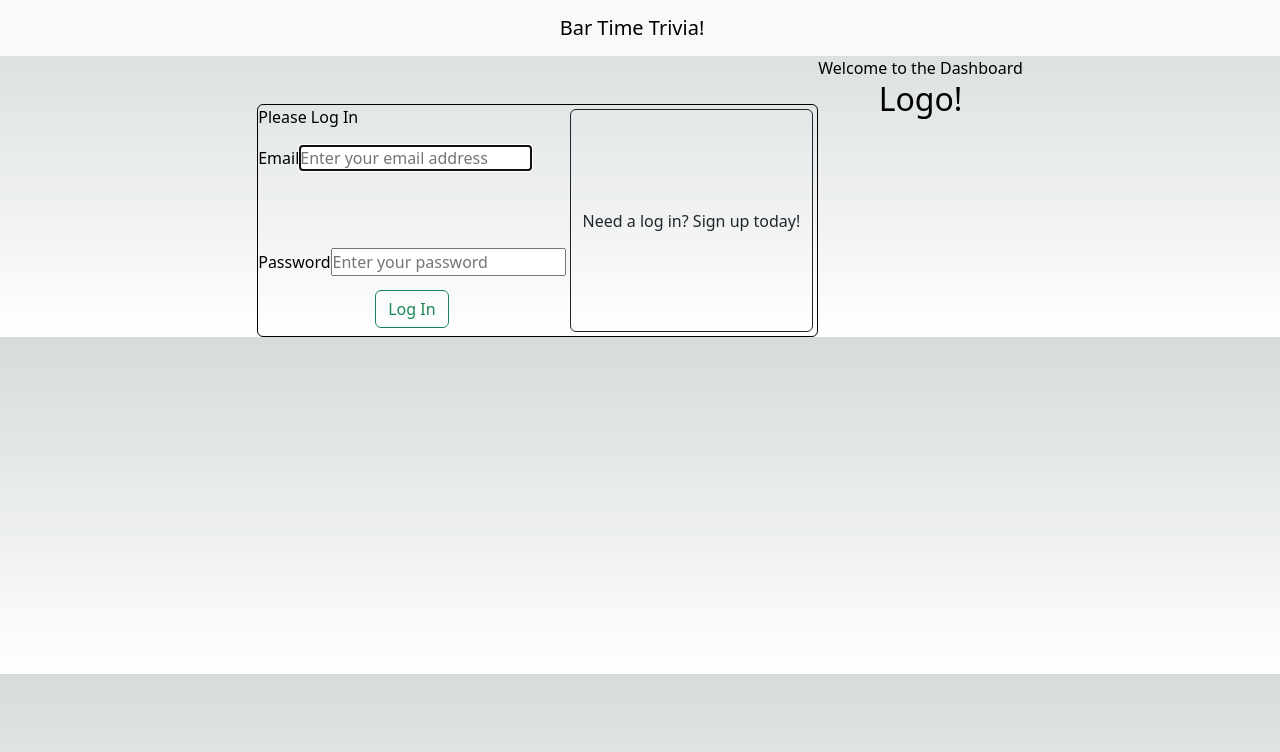
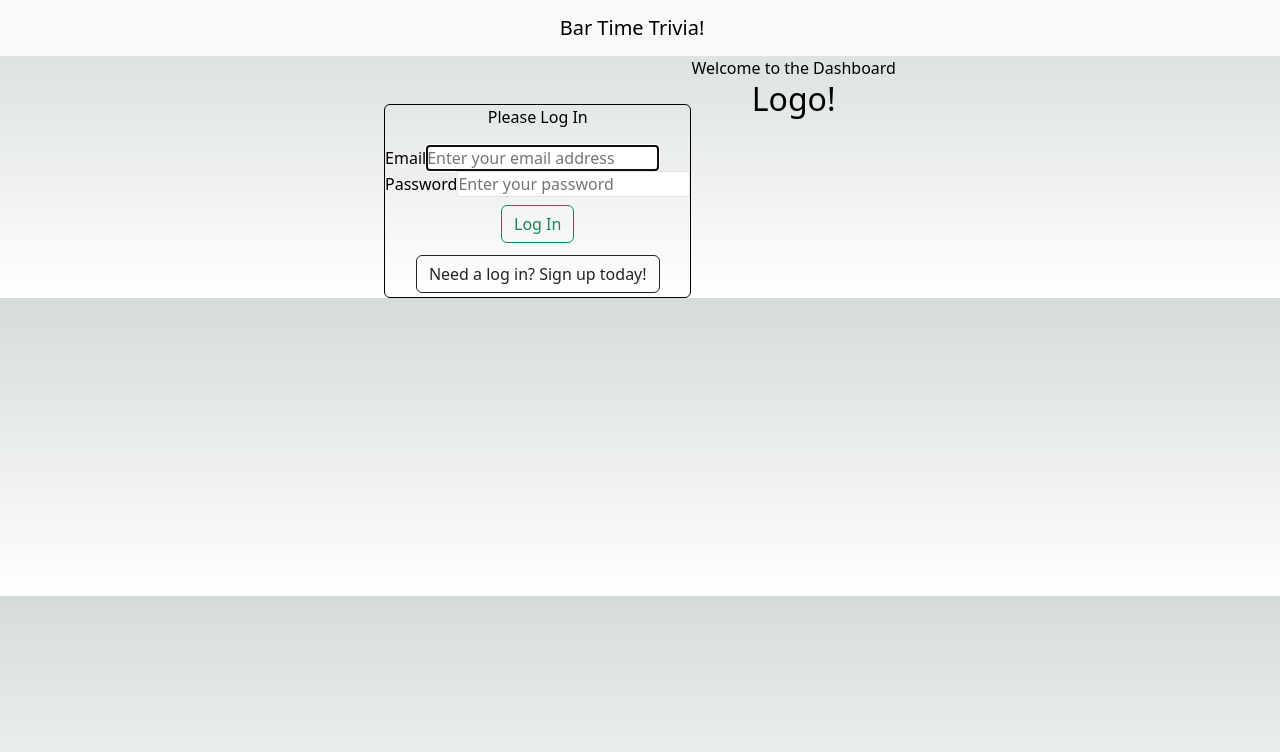
Before and after one commit to zshep/bar-time-trivia, a Next.js app: page / in a window 1280 px wide. Shown: the top 752 px of the page. Built offline with nearby package versions, Linux system fonts and the light colour scheme.

Commit message:
refixed landing page css with log in form

```diff
--- a/app/dashboard/page.tsx
+++ b/app/dashboard/page.tsx
@@ -23,8 +23,7 @@ export default function page() {
             <div>
                 <p>Soon they will notice my true power</p>
                 <div>
-                    <img>Something will go here</img>
-
+                    <p>something else will be put here</p>
 
 
                 </div>
--- a/app/ui/login-form.tsx
+++ b/app/ui/login-form.tsx
@@ -1,22 +1,22 @@
 'use client';
 
 
-export default function LoginForm (){
+export default function LoginForm() {
 
     /* TODO: create authentication and error display */
 
-    return(
+    return (
 
-        <div className="d-flex justify-content-center flex-direction-colum border border-black rounded">
-            <form className="">
-                <div>
-                    <p>Please Log In</p>
+        <div className="d-flex justify-content-center flex-column border border-black rounded">
+            <div className="">
+                <form>
+                    <p className="text-center">Please Log In</p>
                     <div>
-                        <label className="mb-3 block text-xs font-medium" htmlFor="email">
+                        <label className="ml-3 text-xs font-medium" htmlFor="email">
                             Email
                         </label>
                         <input
-                            className="border"
+                            className="border ml-2"
                             id="email"
                             type="email"
                             name="email"
@@ -26,14 +26,14 @@ export default function LoginForm (){
 
                         />
                     </div>
-                    <div className="mt-3 text-gray-900">
+                    <div className="text-black-900 mr-2 ml-3">
                         <label
-                            className="mb-3 mt-5 block text-xs font-medium"
+                            className="mr-2"
                             htmlFor="password">
                             Password
                         </label>
                         <input
-                            className="peer block w-full rounded-md border-gray-200"
+                            className="border ml-2"
                             id="password"
                             type="password"
                             name="password"
@@ -42,20 +42,20 @@ export default function LoginForm (){
                             minLength={6}
                         />
                     </div>
-                </div>
-                <div className="d-flex justify-content-center mb-2">
+                </form>
+                <div className="d-flex justify-content-center mb-2 mt-2">
                     <button
                         type="submit"
                         className="btn btn-outline-success"
                         id="button"
                         name="loginBTN">
-                            Log In
+                        Log In
                     </button>
                 </div>
-            </form>
+            </div>
 
             <div className="d-flex justify-content-center m-1">
-            <button type="button" className="btn btn-outline-dark">Need a log in? Sign up today!</button>
+                <button type="button" className="btn btn-outline-dark">Need a log in? Sign up today!</button>
             </div>
         </div>
 
```
